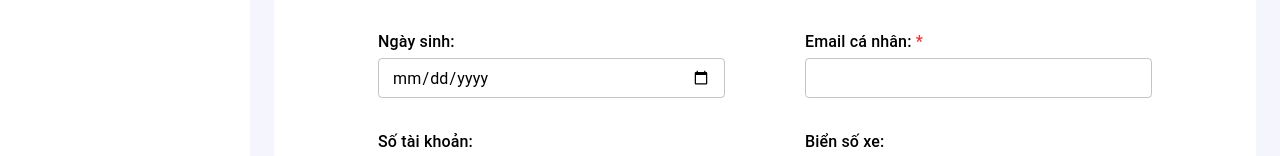
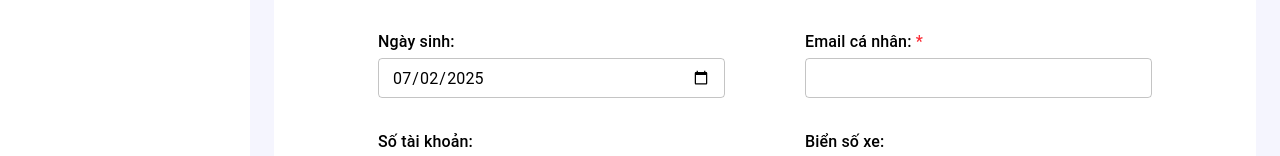
Before and after one commit to TomVietCode/log-system-fe, a Next.js app: page /profile in a window 1280 px wide. Shown: the part 442-598 px from the top of the page. Built offline with nearby package versions, Linux system fonts and the light colour scheme; no server answers; sample sign-in values are in the browser's storage; what @mui/material-nextjs would draw is missing.

Commit message:
fix error not show date data in input field

```diff
--- a/src/app/(dashboard)/profile/page.tsx
+++ b/src/app/(dashboard)/profile/page.tsx
@@ -24,6 +24,7 @@ import { Controller, useForm } from "react-hook-form"
 import { zodResolver } from "@hookform/resolvers/zod"
 import { ChangePasswordFormData, ProfileFormData } from "@/lib/validation"
 import { profileInputStyle } from "@/styles/common"
+import dayjs from "dayjs"
 
 export default function ProfilePage() {
   const t = useUserTranslations()
@@ -44,7 +45,7 @@ export default function ProfilePage() {
       phone: user?.phone ?? '',
       citizenID: user?.citizenID ?? '',
       personalEmail: user?.personalEmail ?? '',
-      dob: user?.dob ?? '',                 // for type="date" TextField
+      dob: dayjs(user?.dob).format("YYYY-MM-DD") ?? '',
       accountNumber: user?.accountNumber ?? '',
       licensePlate: user?.licensePlate ?? '',
     },
@@ -68,7 +69,8 @@ export default function ProfilePage() {
     try {
       await authAPI.updateProfile(data)
       Toast.success(t("messages.updateSuccess"))
-      setUser(data)
+      setUser({ ...user, ...data })
+      console.log(data)
     } catch (error: any) {
       Toast.error(error.response?.data?.message || t("messages.updateError"))
     } finally {
```
